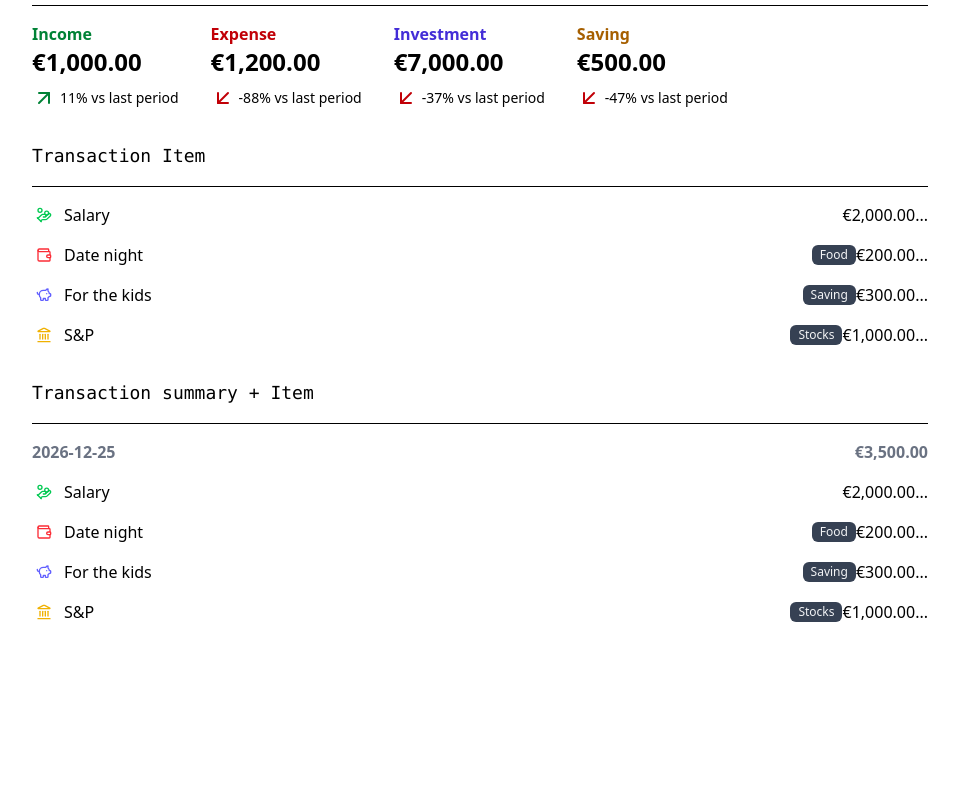
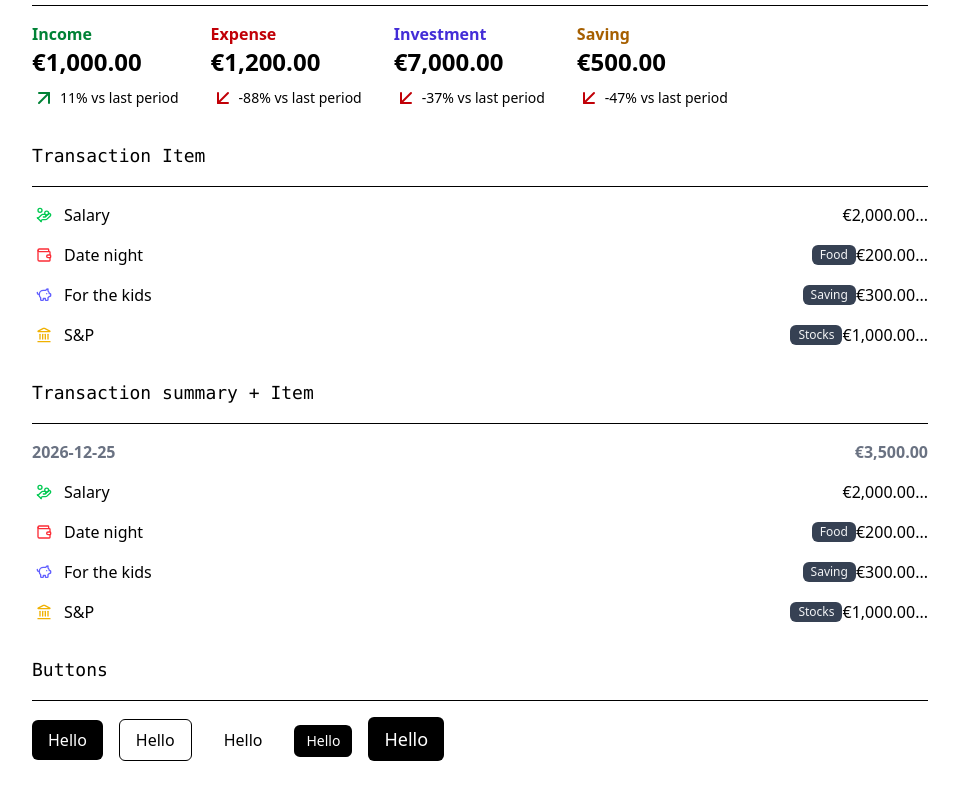
Before and after one commit to MorielMauni/Learning-FinanceApp-NextJS, a Next.js app: page /playground in a window 1280 px wide. Shown: the part 264-1064 px from the top of the page, without its empty margins (160-1119 px from the left). Before the commit the page ends 888 px from the top, so only its background shows below. Built offline with nearby package versions, Linux system fonts and the light colour scheme.

Commit message:
Add: button component

```diff
--- a/app/playground/page.js
+++ b/app/playground/page.js
@@ -2,10 +2,11 @@
 import TransactionItem from "@/components/transaction-item";
 import Trend from "@/components/trend";
 import TransactionSummaryItem from "@/components/transaction-summary-item";
+import Button from "@/components/button";
 
 export default function playground() {
   return (
-    <main className="space-y-8">
+    <main className="space-y-8 mb-44">
       <h1 className="text-4xl mt-8">Playground</h1>
 
       <div>
@@ -79,6 +80,18 @@
           />
         </div>
       </div>
+
+      <div>
+        <h2 className="mb-4 text-lg font-mono">Buttons</h2>
+        <hr className="mb-4 border-grey-200 dark:border-gray-800"></hr>
+        <div className="space-x-4">
+          <Button>Hello</Button>
+          <Button variant='outline'>Hello</Button>
+          <Button variant='ghost'>Hello</Button>
+          <Button size='small'>Hello</Button>
+          <Button size='large'>Hello</Button>
+        </div>
+      </div>
     </main>
   );
 }
--- /dev/null
+++ b/components/button.js
@@ -0,0 +1,21 @@
+export default function Button(props) {
+  const variants = {
+    default:
+      "bg-black text-white dark:bg-white dark:text-black rounded-md hover:bg-gray-700 dark:hover:bg-gray-200",
+      outline: 'border border-gret-300 dark:border-grey-500 rounded-md hover:bg-gray-300 dark:hover:bg-gray-500',
+      ghost: 'rounded-md bg-white hover:bg-gray-700 dark:bg-gray-300',
+  };
+  const sizes = {
+    small: 'text-sm px-3 py-1.5',
+    base: "text-bae px-4 py-2",
+    large: 'text-lg px-4 p-2',
+  };
+  return (
+    <button
+      {...props}
+      className={`${props.variant ? variants[props.variant] : variants["default"]}
+        ${props.size ? sizes[props.size] : sizes["base"]}
+        `}
+    ></button>
+  );
+}
```
